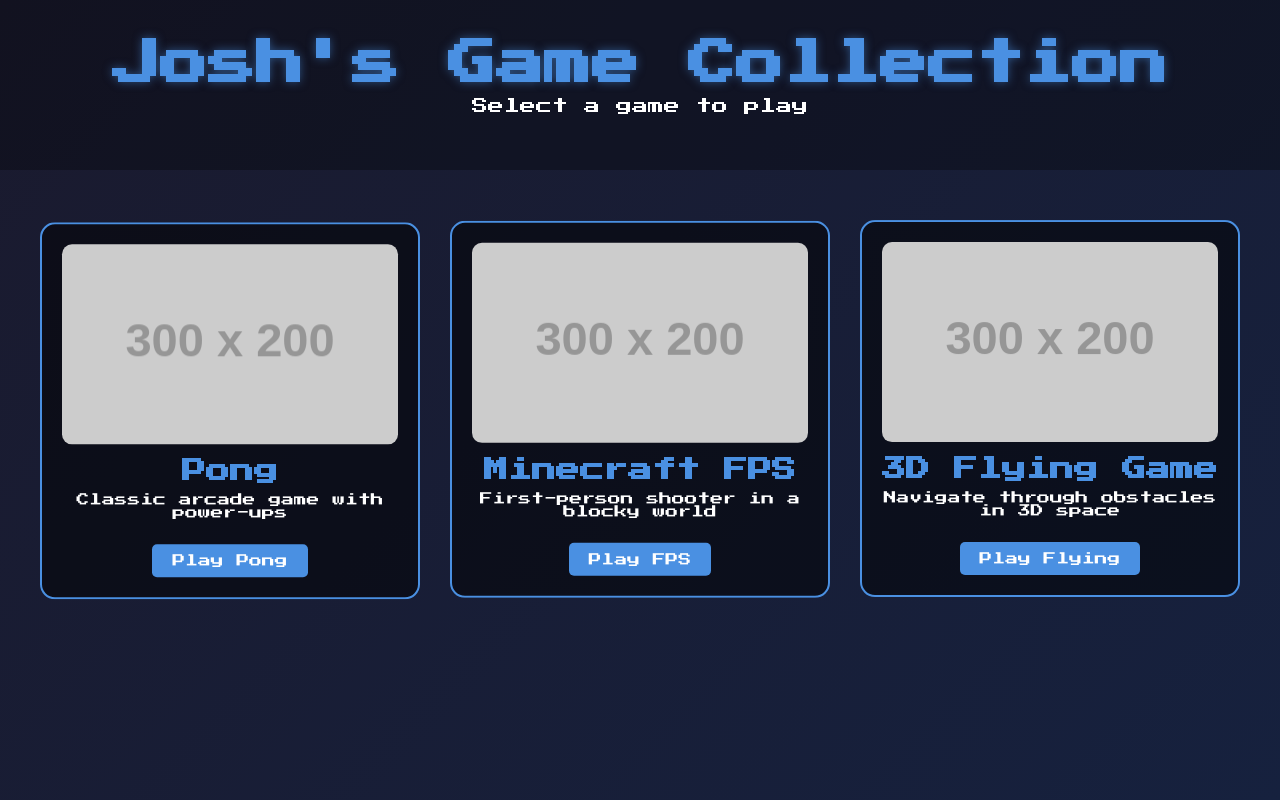
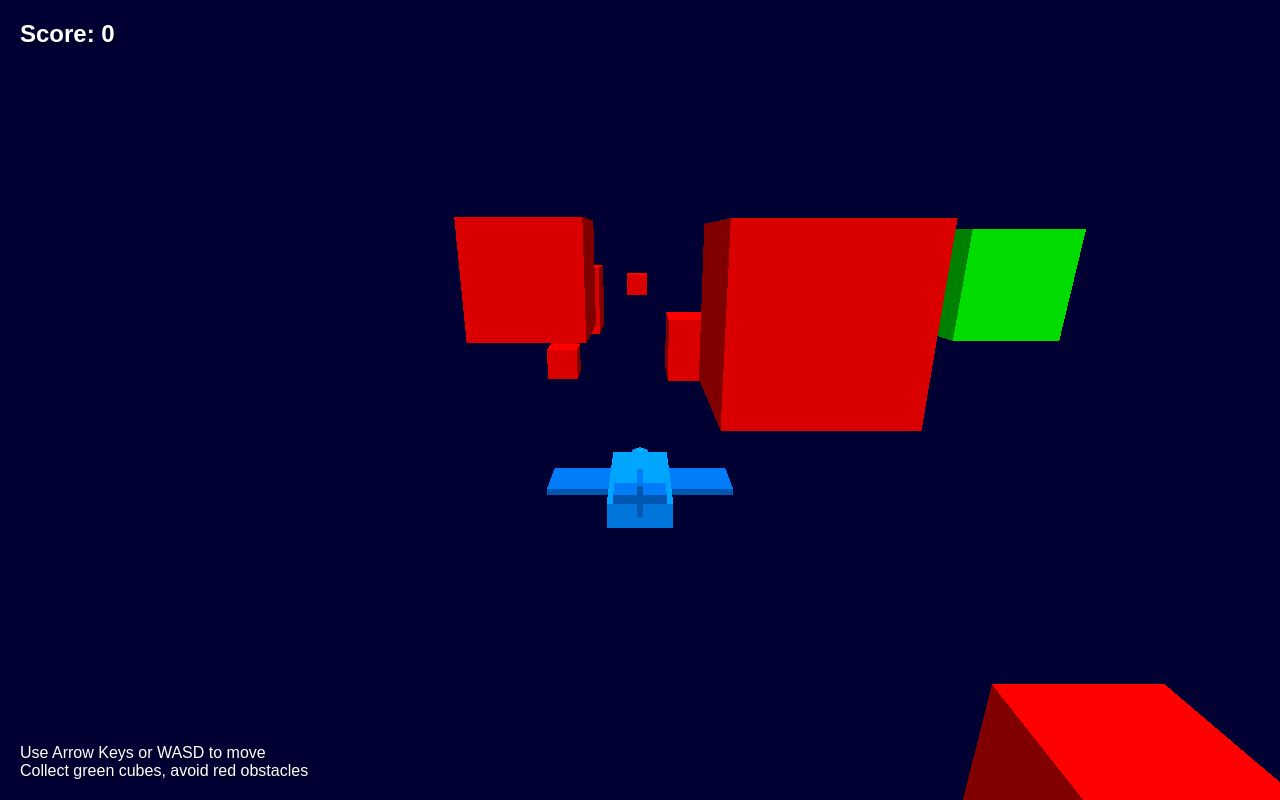
Before and after one commit to rsnakeactual/josh, a plain HTML site: page ww2/index.html in a window 1280 px wide. Drawn offline with nearby package versions, Linux system fonts and the light colour scheme; placeholder pictures from the web are drawn by us.

Commit message:
Added ww2 index

```diff
--- a/ww2/index.html
+++ b/ww2/index.html
@@ -1,166 +1,80 @@
 <!DOCTYPE html>
-<html lang="en">
+<html>
 <head>
-    <meta charset="UTF-8">
-    <meta name="viewport" content="width=device-width, initial-scale=1.0">
-    <title>Josh's Game Collection</title>
+    <title>3D Flying Game</title>
     <style>
-        body {
-            margin: 0;
-            padding: 0;
-            min-height: 100vh;
-            background: linear-gradient(135deg, #1a1a2e 0%, #16213e 100%);
-            font-family: 'Press Start 2P', cursive;
-            color: #fff;
-            display: flex;
-            flex-direction: column;
-            align-items: center;
+        body { margin: 0; }
+        canvas { display: block; }
+        #score {
+            position: absolute;
+            top: 20px;
+            left: 20px;
+            color: white;
+            font-family: Arial;
+            font-size: 24px;
+            font-weight: bold;
+            text-shadow: 2px 2px 4px rgba(0,0,0,0.5);
         }
-
-        .header {
+        #instructions {
+            position: absolute;
+            bottom: 20px;
+            left: 20px;
+            color: white;
+            font-family: Arial;
+            font-size: 16px;
+            text-shadow: 2px 2px 4px rgba(0,0,0,0.5);
+        }
+        #gameOver {
+            display: none;
+            position: fixed;
+            top: 50%;
+            left: 50%;
+            transform: translate(-50%, -50%);
+            background: rgba(0, 0, 0, 0.9);
+            color: white;
+            padding: 40px;
+            border-radius: 10px;
             text-align: center;
-            padding: 40px 20px;
-            width: 100%;
-            background: rgba(0, 0, 0, 0.3);
-            margin-bottom: 40px;
+            font-family: Arial;
+            border: 2px solid #444;
+            box-shadow: 0 0 20px rgba(0,0,0,0.5);
         }
-
-        .header h1 {
-            font-size: 3em;
-            margin: 0;
-            color: #4a90e2;
-            text-shadow: 0 0 10px rgba(74, 144, 226, 0.5);
+        #gameOver h2 {
+            color: #ff4444;
+            margin: 0 0 20px 0;
         }
-
-        .header p {
-            color: #fff;
-            margin-top: 10px;
-            font-size: 1em;
+        #finalScore {
+            font-size: 24px;
+            margin: 20px 0;
+            color: #44ff44;
         }
-
-        .games-grid {
-            display: grid;
-            grid-template-columns: repeat(auto-fit, minmax(300px, 1fr));
-            gap: 30px;
-            padding: 20px;
-            max-width: 1200px;
-            width: 100%;
-        }
-
-        .game-card {
-            background: rgba(0, 0, 0, 0.5);
-            border-radius: 15px;
-            padding: 20px;
-            text-align: center;
-            transition: all 0.3s ease;
-            border: 2px solid #4a90e2;
-            cursor: pointer;
-            position: relative;
-            overflow: hidden;
-        }
-
-        .game-card:hover {
-            transform: translateY(-10px);
-            box-shadow: 0 10px 20px rgba(74, 144, 226, 0.3);
-            border-color: #fff;
-        }
-
-        .game-card h2 {
-            color: #4a90e2;
-            margin: 0 0 10px 0;
-            font-size: 1.5em;
-        }
-
-        .game-card p {
-            color: #fff;
-            font-size: 0.8em;
-            margin: 10px 0;
-        }
-
-        .game-card .play-button {
-            background: #4a90e2;
+        #restartButton {
+            background: #2244ff;
             color: white;
             border: none;
             padding: 10px 20px;
+            font-size: 18px;
             border-radius: 5px;
             cursor: pointer;
-            font-family: 'Press Start 2P', cursive;
-            font-size: 0.8em;
-            transition: all 0.3s ease;
-            margin-top: 15px;
+            transition: background 0.3s;
         }
-
-        .game-card .play-button:hover {
-            background: #357abd;
-            transform: scale(1.05);
-        }
-
-        .game-card .preview {
-            width: 100%;
-            height: 200px;
-            background-size: cover;
-            background-position: center;
-            border-radius: 10px;
-            margin-bottom: 15px;
-        }
-
-        @keyframes float {
-            0% { transform: translateY(0px); }
-            50% { transform: translateY(-10px); }
-            100% { transform: translateY(0px); }
-        }
-
-        .floating {
-            animation: float 3s ease-in-out infinite;
-        }
-
-        @media (max-width: 768px) {
-            .games-grid {
-                grid-template-columns: 1fr;
-            }
-
-            .header h1 {
-                font-size: 2em;
-            }
+        #restartButton:hover {
+            background: #4466ff;
         }
     </style>
-    <link href="https://fonts.googleapis.com/css2?family=Press+Start+2P&display=swap" rel="stylesheet">
 </head>
 <body>
-    <div class="header">
-        <h1>Josh's Game Collection</h1>
-        <p>Select a game to play</p>
+    <div id="score">Score: 0</div>
+    <div id="instructions">
+        Use Arrow Keys or WASD to move<br>
+        Collect green cubes, avoid red obstacles
     </div>
-
-    <div class="games-grid">
-        <div class="game-card">
-            <div class="preview" style="background-image: url('https://via.placeholder.com/300x200/4a90e2/ffffff?text=Pong');"></div>
-            <h2>Pong</h2>
-            <p>Classic arcade game with power-ups</p>
-            <button class="play-button" onclick="window.location.href='pong/index.html'">Play Pong</button>
-        </div>
-
-        <div class="game-card">
-            <div class="preview" style="background-image: url('https://via.placeholder.com/300x200/4a90e2/ffffff?text=FPS');"></div>
-            <h2>Minecraft FPS</h2>
-            <p>First-person shooter in a blocky world</p>
-            <button class="play-button" onclick="window.location.href='fps/index.html'">Play FPS</button>
-        </div>
-
-        <div class="game-card">
-            <div class="preview" style="background-image: url('https://via.placeholder.com/300x200/4a90e2/ffffff?text=Flying');"></div>
-            <h2>3D Flying Game</h2>
-            <p>Navigate through obstacles in 3D space</p>
-            <button class="play-button" onclick="window.location.href='flying/index.html'">Play Flying</button>
-        </div>
+    <div id="gameOver">
+        <h2>Game Over!</h2>
+        <div id="finalScore">Score: 0</div>
+        <button id="restartButton">Play Again</button>
     </div>
-
-    <script>
-        // Add floating animation to game cards
-        document.querySelectorAll('.game-card').forEach((card, index) => {
-            card.style.animationDelay = `${index * 0.2}s`;
-            card.classList.add('floating');
-        });
-    </script>
+    <script src="https://cdnjs.cloudflare.com/ajax/libs/three.js/r128/three.min.js"></script>
+    <script src="game.js"></script>
 </body>
 </html>
```
